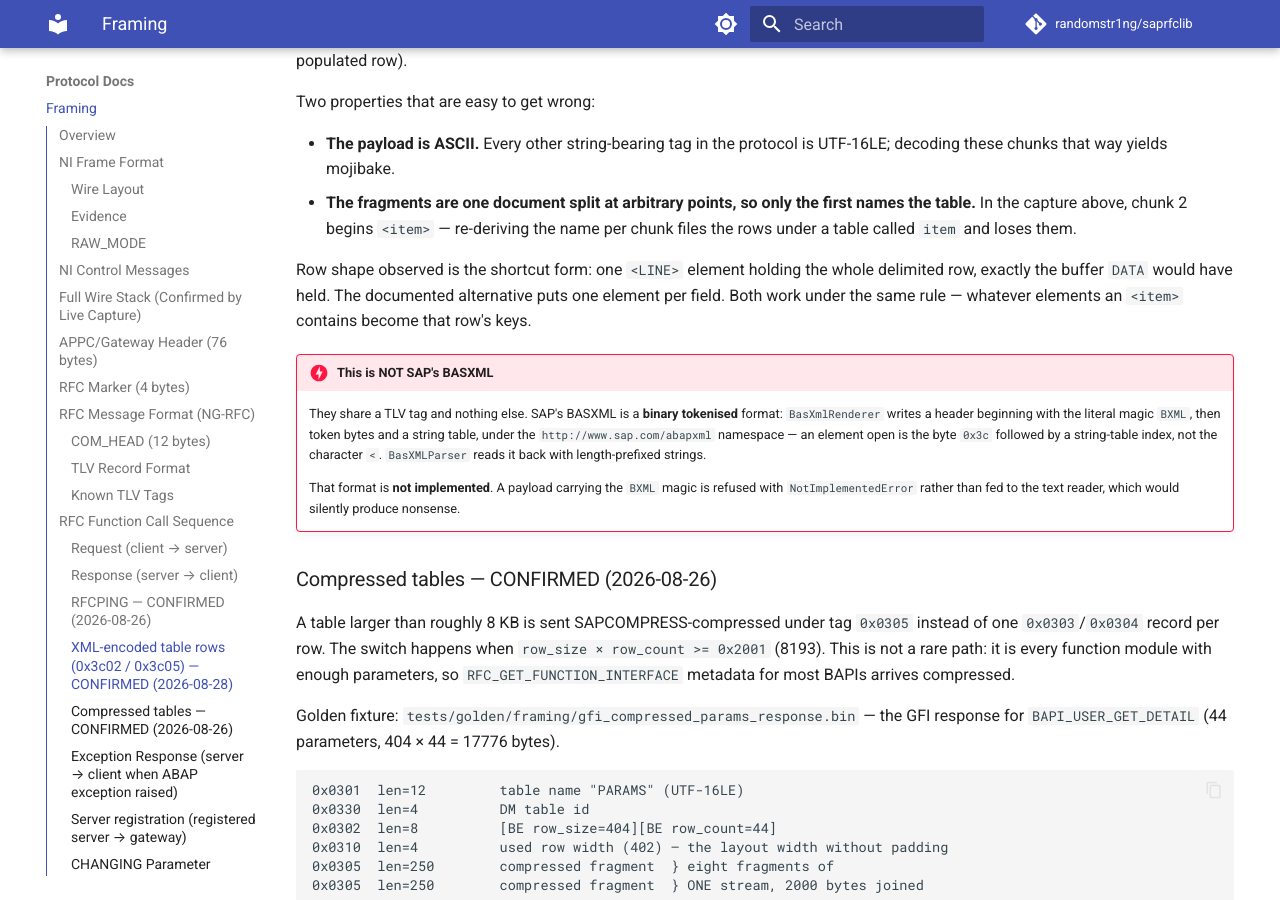
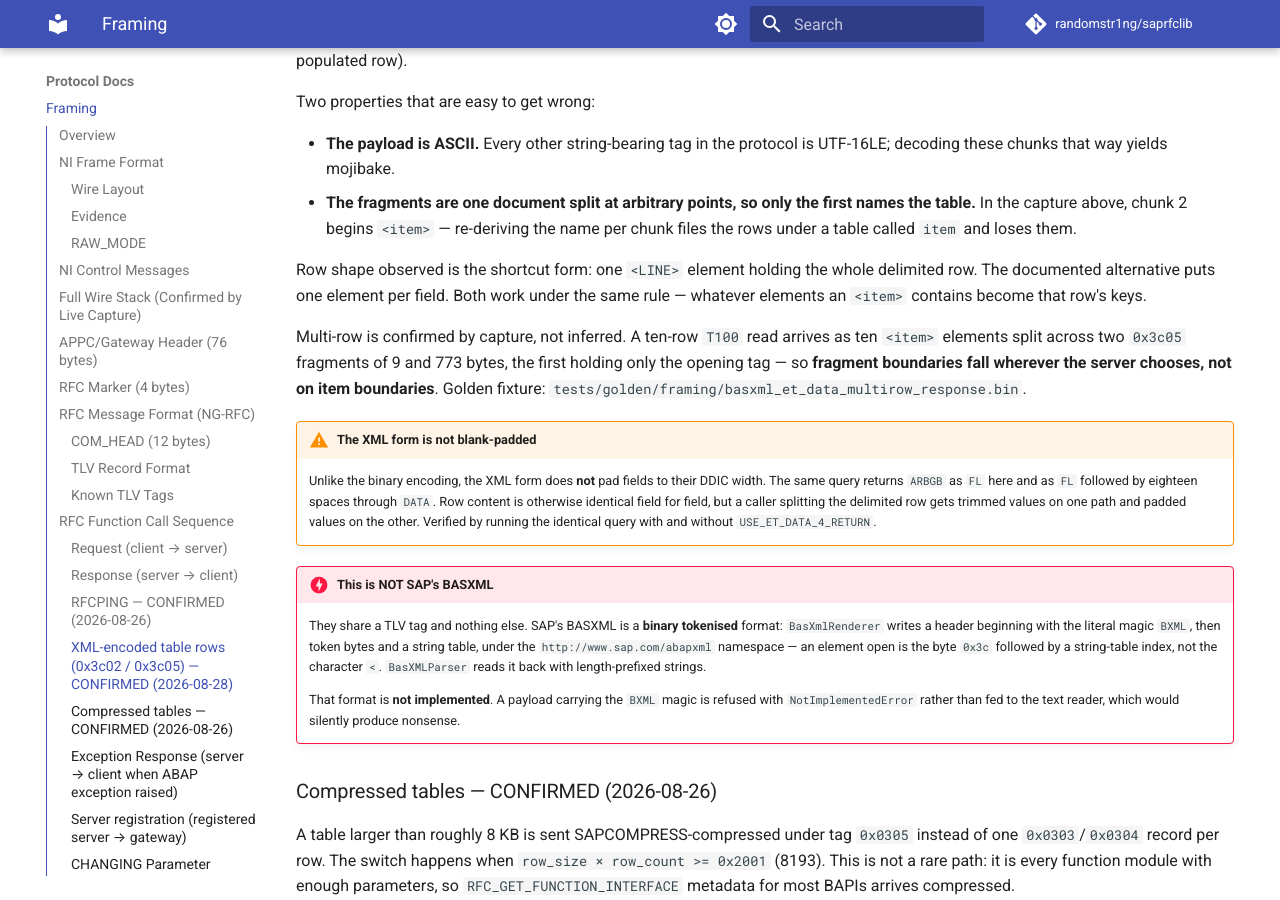
Before and after one commit to randomstr1ng/saprfclib, an MkDocs documentation site: the page built from docs/protocol/framing.md, in a window 1280 px wide and 900 px high, scrolled down 8912 px. Built offline with MkDocs 1.6.1 and Material for MkDocs 9.7.7, drawn with Linux system fonts in a browser that asks for light colours; comment, search, counter and statistics services are not loaded.

Commit message:
test: confirm multi-row XML tables against the binary path
The XML table decoder shipped in v0.1.2 was built from a capture with a single
<item>, so multi-row behaviour was inferred rather than observed. Captured it
against A4H (kernel 793) and cross-checked it: the same T100 query run with and
without USE_ET_DATA_4_RETURN returns the same ten rows, so the XML path is
validated against the binary one rather than against its own assumptions.

Two things the capture settled.

Ten <item> elements arrived in two 0x3c05 fragments of 9 and 773 bytes, the first
holding only the opening tag. Fragment boundaries therefore fall wherever the
server chooses and not on item boundaries - which is the reason the fragments are
joined before parsing, now demonstrated rather than assumed.

The XML form does NOT blank-pad fields to their DDIC width. The same query
returns ARBGB as 'FL' here and as 'FL' followed by eighteen spaces through DATA.
Row content is identical field for field once trailing blanks are stripped, but a
caller splitting the delimited row gets trimmed values on one path and padded
values on the other. That is a silent difference between two paths a caller may
switch between freely, so it is documented in framing.md, the decoder docstring
and the fixture notes.

New fixture basxml_et_data_multirow_response.bin (T100 standard message texts,
gateway handle and session token sanitised), and the [ASSUMED] multi-row caveat
dropped from the single-row fixture.

Also cut the 0.1.2 changelog section, which was released from the tag while its
entries were still sitting under [Unreleased] with link refs pointing at
v0.1.1...HEAD.

```diff
--- a/docs/protocol/framing.md
+++ b/docs/protocol/framing.md
@@ -408,9 +408,22 @@ Two properties that are easy to get wrong:
   name per chunk files the rows under a table called `item` and loses them.
 
 Row shape observed is the shortcut form: one `<LINE>` element holding the whole
-delimited row, exactly the buffer `DATA` would have held. The documented alternative
-puts one element per field. Both work under the same rule — whatever elements an
-`<item>` contains become that row's keys.
+delimited row. The documented alternative puts one element per field. Both work under
+the same rule — whatever elements an `<item>` contains become that row's keys.
+
+Multi-row is confirmed by capture, not inferred. A ten-row `T100` read arrives as ten
+`<item>` elements split across two `0x3c05` fragments of 9 and 773 bytes, the first
+holding only the opening tag — so **fragment boundaries fall wherever the server
+chooses, not on item boundaries**. Golden fixture:
+`tests/golden/framing/basxml_et_data_multirow_response.bin`.
+
+!!! warning "The XML form is not blank-padded"
+    Unlike the binary encoding, the XML form does **not** pad fields to their DDIC
+    width. The same query returns `ARBGB` as `FL` here and as `FL` followed by
+    eighteen spaces through `DATA`. Row content is otherwise identical field for
+    field, but a caller splitting the delimited row gets trimmed values on one path
+    and padded values on the other. Verified by running the identical query with and
+    without `USE_ET_DATA_4_RETURN`.
 
 !!! danger "This is NOT SAP's BASXML"
     They share a TLV tag and nothing else. SAP's BASXML is a **binary tokenised**
```
Also changed, not shown: CHANGELOG.md (+15 -1 lines), 5 other files.
